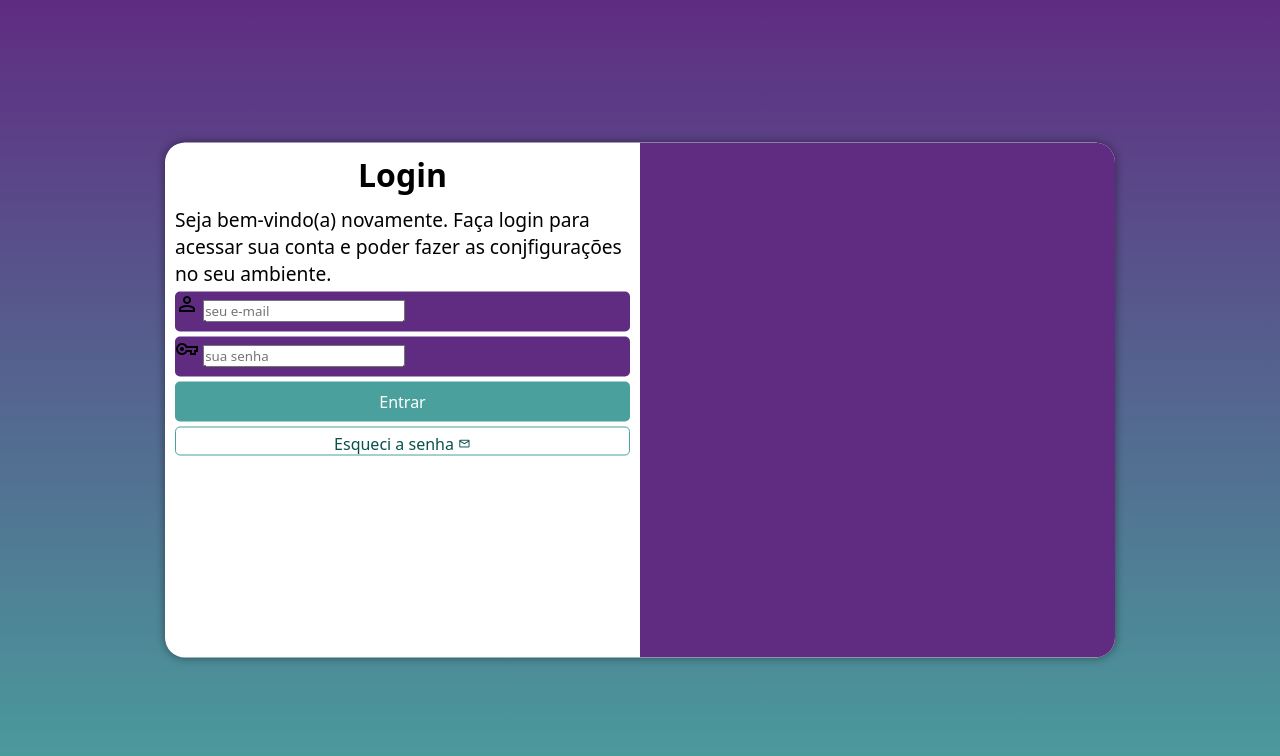
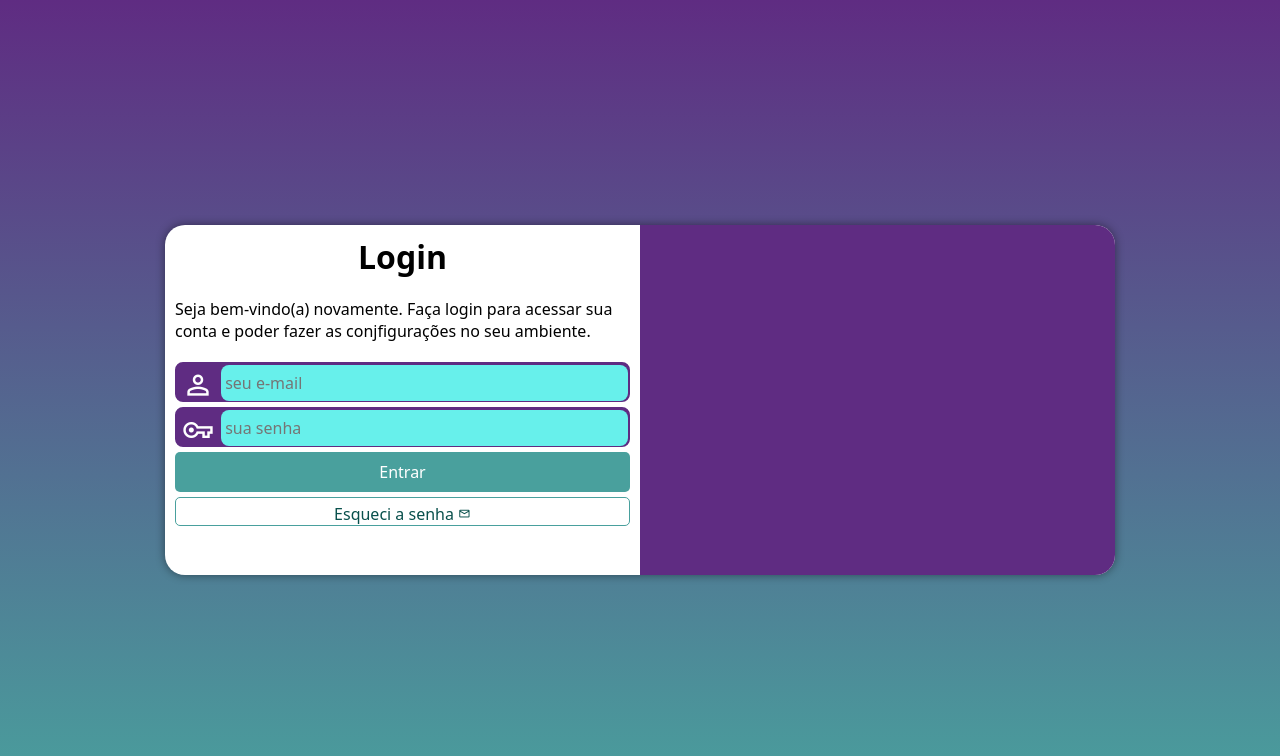
Before and after one commit to MarcusViniciusJose/projeto-login, a plain HTML site: page index.html in a window 1280 px wide. Drawn offline with nearby package versions, Linux system fonts and the light colour scheme.

Commit message:
Projeto da tela de login finalizado

```diff
--- a/style/media-query.css
+++ b/style/media-query.css
@@ -8,6 +8,7 @@
 
     #login {
         width: 80vw;
+        height: 280px;
     }
 
     #login>#imagem {
@@ -32,6 +33,7 @@
 
     #login {
         width: 950px;
+        height: 350px;
     }
 
     #login>#imagem {
@@ -50,6 +52,7 @@
     }
 
     #formulario>p {
-        font-size: 1.2em;
+        font-size: 1em;
+        margin: 20px 0px;
     }
 }
--- a/style/style.css
+++ b/style/style.css
@@ -30,7 +30,6 @@ main {
     position: absolute;
     top: 50%;
     left: 50%;
-    transform: translate(-50%, -50%);
     overflow: hidden;
 
     background-color: white;
@@ -39,6 +38,7 @@ main {
     border-radius: 20px;
     box-shadow: 0px 0px 10px rgba(0, 0, 0, 0.452);
 
+    transform: translate(-50%, -50%);
     transition: width .2s, height .2s;
     transition-timing-function: ease;
 
@@ -69,16 +69,42 @@ main {
 
 form>.campo {
     background-color: #5f2c82;
+    border: 2px solid #5f2c82;
     display: block;
     width: 100%;
     height: 40px;
-    border-radius: 5px;
+    border-radius: 8px;
     margin: 5px 0px;
 
 }
 
 .campo>label {
     display: none;
+}
+
+.campo>span {
+    color: white;
+    /*background-color: black;*/
+    font-size: 2em;
+    width: 40px;
+    padding: 5px;
+
+}
+
+.campo>input {
+    background-color: #67f0eb;
+    font-size: 1em;
+    width: calc(100% - 44.4px);
+    height: 100%;
+    border: 0px;
+    border-radius: 8px;
+    padding: 4px;
+    transform: translateY(-12px);
+}
+
+.campo>input:focus-within {
+    background-color: white;
+    border: none;
 }
 
 form>input[type=submit] {
```
